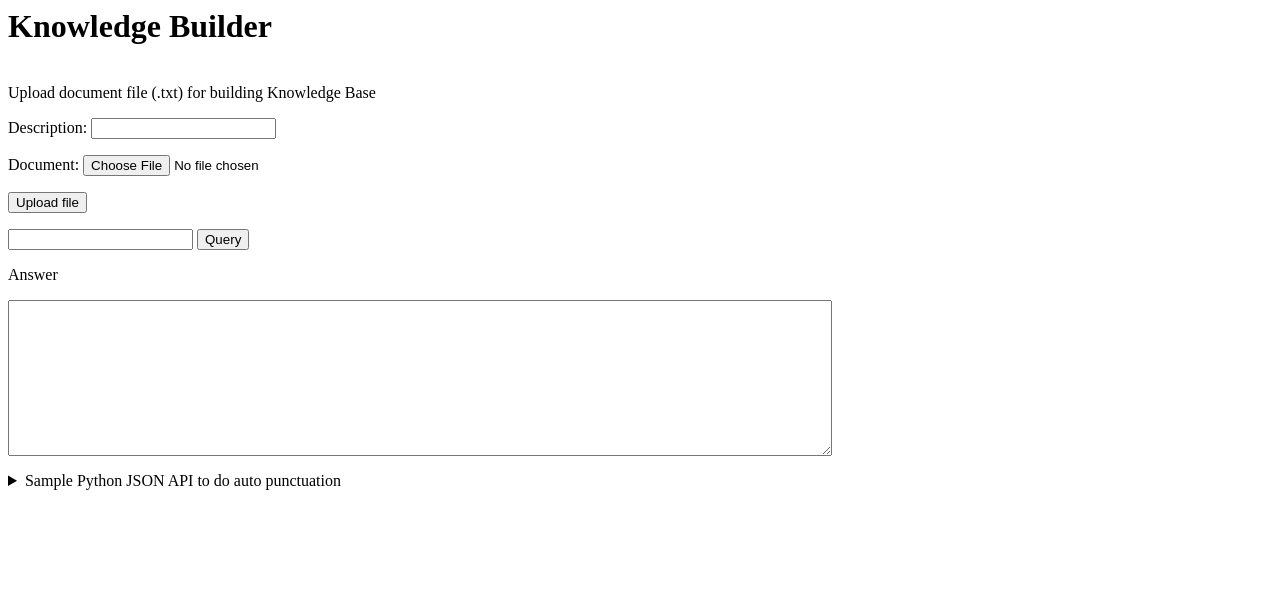
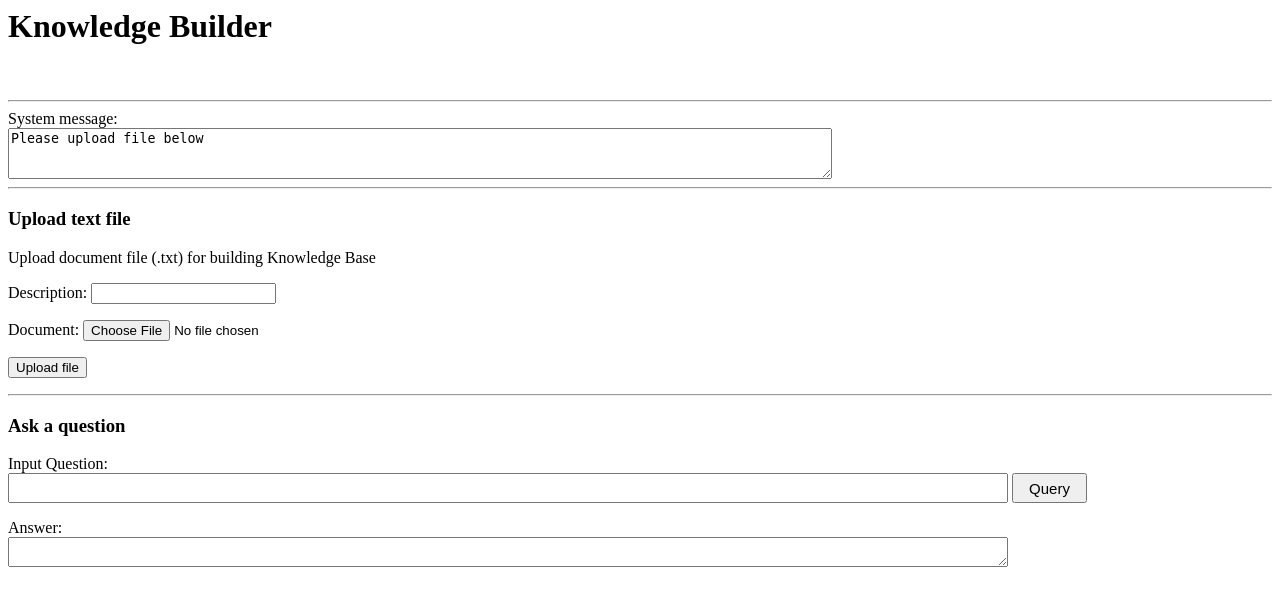
Before and after one commit to plkmo/Knowledge-Base-Builder, a Django app: page /KB/ in a window 1280 px wide. Shown: the top 606 px of the page. Run offline with Django 3.2, Linux system fonts and the light colour scheme; parts of the project's set-up code (start-up, migrations or seed data) failed here and were passed over.

Commit message:
updated html

```diff
--- a/kbuilder/src/preprocessing_funcs.py
+++ b/kbuilder/src/preprocessing_funcs.py
@@ -38,9 +38,9 @@ def process_sent(sent):
     sent = sent[0].upper() + sent[1:]
     return sent
 
-def preprocess_corpus(args):
+def preprocess_corpus(args, restart=False):
 
-    if os.path.isfile("./data/df.pkl"):
+    if os.path.isfile("./data/df.pkl") and (not restart):
         df = load_pickle("./data/df.pkl")
         logger.info("Loaded preprocessed data.")
     else:
--- a/kbuilder_django/KB/templates/KB/index.html
+++ b/kbuilder_django/KB/templates/KB/index.html
@@ -8,8 +8,17 @@
 	<H1>Knowledge Builder</H1>
 	<P>
 	<BR>
+<hr>
 
-    <label for="text">Upload document file (.txt) for building Knowledge Base</label>
+<label for="message">System message:</label>
+<br/>
+<textarea id="message" rows="3" cols="100">
+{{message}}
+</textarea>
+<hr>
+
+<h3> Upload text file </h3>
+    <label for="file-upload">Upload document file (.txt) for building Knowledge Base</label>
 <form id='form1' method="post" enctype="multipart/form-data">
     {% csrf_token %}
     {{ form.as_p }}
@@ -17,82 +26,31 @@
   </form>
 
 {% if preview %}
-	<p>Text Preview:
-	<p>
+	<label for="rawtext">Text Preview:</label>
+	<br/>
 	<textarea id="rawtext" rows="10" cols="100">
 	{{preview}}
 	</textarea></p>
 {% endif %}
 
+{% if filename %}
+	Current file: {{filename}}
+{% endif %}
+
+<hr>
+<h3> Ask a question </h3>
+<label for="text">Input Question:</label>
 <form id='form2' method="POST" enctype="multipart/form-data">
 {% csrf_token %}
-<input type="text" name="query-text">
-<button type="submit" name='query'>Query</button>
+<input style="width:1000px; height:30px; font-size:15px;" type="text" name="query-text">
+<button style="width:75px; height:30px; font-size:15px;" type="submit" name='query'>Query</button>
 </form>
 
-
-
     <P>
-	<label for="text">Answer</label>
-	<P>
-	<textarea id="ans" rows="10" cols="100" readonly>
+	<label for="Answer">Answer:</label>
+	<br/>
+	<textarea style="width:1000px; height:30px; font-size:15px;" rows="30" cols="100" id="Answer" name="Answer" readonly>
 	{{ans}}
 	</textarea>
 
     <p>
-
-
-	<section class="code">
-	<details>
-  		<summary>Sample Python JSON API to do auto punctuation </summary>
-		<pre>
-		<code class="language-python">
-			from urllib.request import urlopen, Request
-			from urllib.parse import urlencode
-			import argparse
-			import json
-			import os
-
-			def SendTextToAutoPunctuationServer(url, Inputfile, Outfile):
-				with open(Inputfile, 'rb') as text:
-					rawTextStr = text.read()
-
-				webdata = {'rawtext': rawTextStr }
-				params = urlencode(webdata).encode("utf-8")
-				req = Request(url)
-				response = urlopen(req, params)
-				json_response = response.read()
-
-				print("\nRequest: %s" %Inputfile)
-				#print("Response: %s" %json_response)
-
-				j = json.loads(json_response)
-				punctuatedtext = j['punctuatedtext']
-				print("punctuatedtext:", punctuatedtext)
-				print("Time elapsed:", j['timeElapse'])
-
-				out = open(Outfile, 'w')
-				out.write(punctuatedtext)
-				out.close()
-				return
-
-			##############################################################################################################
-
-			parser = argparse.ArgumentParser(description=__doc__, formatter_class=argparse.RawDescriptionHelpFormatter)
-			parser.add_argument('Inputfile', help='Input file')
-			parser.add_argument('Outfile', help='Output file')
-			args = parser.parse_args()
-
-			Inputfile = args.Inputfile
-			Outfile = args.Outfile
-
-			url = 'http://localhost/nlp/punctuation'
-			SendTextToAutoPunctuationServer(url, Inputfile, Outfile)
-		</code>
-		</pre>
-	</details>
-    </section>
-
-  </body>
-
-</html>
--- a/kbuilder_django/KB/urls.py
+++ b/kbuilder_django/KB/urls.py
@@ -5,7 +5,8 @@ from . import views
 app_name = 'KB'
 urlpatterns = [
     # ex: /KB/
-    path('', views.index, name='index'),
+    path('', views.index, name='index'),\
+    path('logs/', views.logs, name='logs'),\
     path('upload_simple/', views.simple_upload, name='simple_upload'),\
     path('upload_model/', views.model_form_upload, name='model_form_upload')
 ]
--- a/kbuilder_django/KB/views.py
+++ b/kbuilder_django/KB/views.py
@@ -1,15 +1,42 @@
 from django.shortcuts import render, get_object_or_404, redirect
-from django.http import HttpResponse, HttpResponseRedirect
+from django.http import HttpResponse, HttpResponseRedirect, JsonResponse
 from django.urls import reverse
 from django.core.files.storage import FileSystemStorage
 
 from .forms import DocumentForm
 
+import sys
+from io import StringIO
 from kbuilder.src.KB_funcs import KB_Bot
 from kbuilder.src.utils import Config
 
 config = Config()
-bot = KB_Bot(config)
+bot = KB_Bot()
+
+class Capturing(list):
+    def __enter__(self):
+        self._stdout = sys.stdout
+        sys.stdout = self._stringio = StringIO()
+        return self
+    def __exit__(self, *args):
+        self.extend(self._stringio.getvalue().splitlines())
+        del self._stringio    # free up some memory
+        sys.stdout = self._stdout
+
+def logs(request):
+    """Returns `JsonResponse` object"""
+
+    # you can change the request method in the following condition.
+    # I dont know what you're dealing with.
+    if request.is_ajax() and request.method == 'GET':
+        # main logic here setting the value of resp_data
+
+        resp_data = {
+            'html': 'stuff',
+            # more data
+        }
+
+        return JsonResponse(resp_data, status=200)
 
 def index(request):
     if request.method == 'POST':
@@ -23,18 +50,27 @@ def index(request):
                 with open(obj.document.path, 'r', encoding='utf8') as f:
                     preview = f.read()[:100]
                 config.text_file = obj.document.path
-                bot.__init__(config)
-                return render(request, 'KB/index.html', {'preview':preview})
+                bot.__init__(args=config, restart=True)
+                return render(request, 'KB/index.html', {'preview': preview,\
+                                                         'filename': bot.filename,\
+                                                         'message': "%s uploaded and processed." % bot.filename})
 
         elif 'query' in request.POST:
             query = request.POST.get('query-text', None)
             ans = bot.ask(query)
-            return render(request, 'KB/index.html', {'ans':ans})
+            return render(request, 'KB/index.html', {'ans': ans,\
+                                                     'filename': bot.filename,\
+                                                     'message': "Query processed."})
+
+        else:
+            form = DocumentForm()
+            return render(request, 'KB/index.html', {'form': form,\
+                                                     'message':'Error please try again'})
     else:
         form = DocumentForm()
-        return render(request, 'KB/index.html', {
-            'form': form
-            })
+        return render(request, 'KB/index.html', {'form': form,\
+                                                 'message': "Please upload file below"})
+
 
 def simple_upload(request):
     if request.method == 'POST' and request.FILES['myfile']:
```
Also changed, not shown: kbuilder/src/KB_funcs.py (+44 -40 lines), 1 other file.
